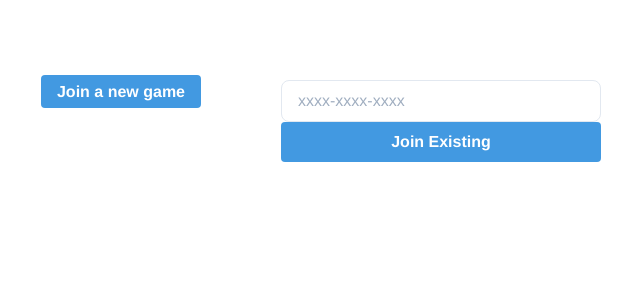
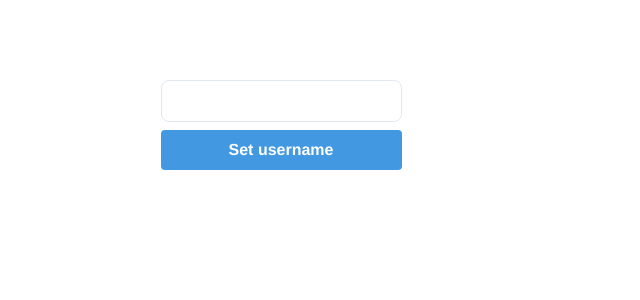
Before and after one commit to iamkaarp/hidenseek, a Vue app: page / in a window 1280 px wide. Shown: the top 300 px of the page, without its empty margins (359-999 px from the left). Built offline with nearby package versions, Linux system fonts and the light colour scheme.

Commit message:
crude username support

```diff
--- a/src/store/index.js
+++ b/src/store/index.js
@@ -1,15 +1,12 @@
 import Vue from 'vue';
 import Vuex from 'vuex';
+
+import utils from './modules/utils.js';
 
 Vue.use(Vuex);
 
 export default new Vuex.Store({
-    state: {
-    },
-    mutations: {
-    },
-    actions: {
-    },
     modules: {
+        utils,
     },
 });
--- /dev/null
+++ b/src/store/modules/utils.js
@@ -0,0 +1,31 @@
+export default {
+    namespaced: true,
+    state: {
+        username: null,
+        game: null,
+    },
+    getters: {
+        game: state => state.game,
+        username: state => state.username,
+    },
+    mutations: {
+        setUsername(state, data) {
+            state.username = data.username;
+        },
+        setGame(state, data) {
+            state.game = data.game;
+        },
+    },
+    actions: {
+        setGame({ commit }, data) {
+            commit(data);
+        },
+        setUsername({ commit }, username) {
+            let data = {
+                username,
+            };
+
+            commit('setUsername', data);
+        },
+    },
+};
--- a/src/views/Home.vue
+++ b/src/views/Home.vue
@@ -1,7 +1,26 @@
 <template>
     <div class="container mx-auto flex justify-center">
-        <div class="flex w-1/2 mt-20">
-            <div class="w-1/2">
+        <div
+            v-if="!username"
+            class="flex flex-col mt-20"
+        >
+            <input
+                v-model="user"
+                class="bg-white focus:outline-none focus:shadow-outline border border-gray-300 rounded-lg py-2 px-4 block w-full appearance-none leading-normal mb-2"
+                type="text"
+            />
+            <button
+                class="bg-blue-500 hover:bg-blue-700 text-white font-bold py-2 px-4 rounded"
+                @click="setUsername"
+            >
+                Set username
+            </button>
+        </div>
+        <div
+            v-else
+            class="w-full flex mt-20"
+        >
+            <div class="w-1/2 pt-2">
                 <router-link
                     class="bg-blue-500 hover:bg-blue-700 text-white font-bold py-2 px-4 rounded"
                     :to="'game/' + game"
@@ -9,6 +28,7 @@
                     Join a new game
                 </router-link>
             </div>
+            <div class="flex justify-center w-1/2">
                 <div class="flex flex-col w-1/2">
                     <input
                         class="bg-white focus:outline-none focus:shadow-outline border border-gray-300 rounded-lg py-2 px-4 block w-full appearance-none leading-normal"
@@ -17,10 +37,11 @@
                     />
                     <button
                         class="bg-blue-500 hover:bg-blue-700 text-white font-bold py-2 px-4 rounded"
-                    @click="join"
+                        @click="joinGame"
                     >
                         Join Existing
                     </button>
+                </div>
             </div>
         </div>
     </div>
@@ -28,9 +49,17 @@
 
 <script>
 export default {
+    data() {
+        return {
+            user: null,
+        };
+    },
     computed: {
         game() {
             return this.makeGameId(4) + '-' + this.makeGameId(4) + '-' + this.makeGameId(4);
+        },
+        username() {
+            return this.$store.getters['utils/username'];
         },
     },
     methods: {
@@ -41,8 +70,13 @@ export default {
             for ( var i = 0; i < length; i++ ) {
                 result += characters.charAt(Math.floor(Math.random() * charactersLength));
             }
-            console.log(result);
             return result;
+        },
+        setUsername() {
+            this.$store.dispatch('utils/setUsername', this.user);
+        },
+        joinGame() {
+            return;
         },
     },
 };
```
Lines whose indentation alone changed are shown as unchanged.
